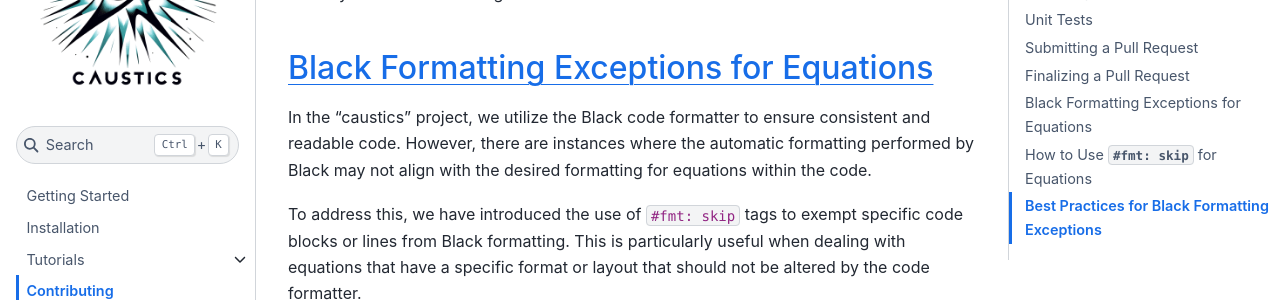
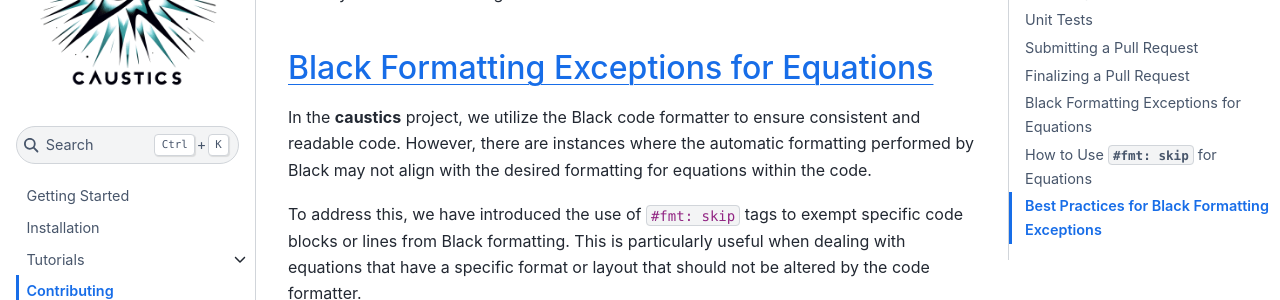
Before and after one commit to Ciela-Institute/caustics, a Jupyter Book: the page built from docs/source/contributing.rst, in a window 1280 px wide and 900 px high, scrolled down 2560 px. Shown: the part 153-453 px from the top of the window. Built offline with Jupyter Book 1.0.4 settings and Sphinx 7.4.7 and the Sphinx Book theme 1.1.4, drawn with Linux system fonts in a browser that asks for light colours; pages that are not in the unit, such as notebooks, are missing from menus.

Commit message:
fix: Update caustics formatting

```diff
--- a/docs/source/contributing.rst
+++ b/docs/source/contributing.rst
@@ -64,7 +64,7 @@ Once the PR is submitted, we will look through it and request any changes necess
 Black Formatting Exceptions for Equations
 -----------------------------------------
 
-In the "caustics" project, we utilize the Black code formatter to ensure consistent and readable code. However, there are instances where the automatic formatting performed by Black may not align with the desired formatting for equations within the code.
+In the **caustics** project, we utilize the Black code formatter to ensure consistent and readable code. However, there are instances where the automatic formatting performed by Black may not align with the desired formatting for equations within the code.
 
 To address this, we have introduced the use of ``#fmt: skip`` tags to exempt specific code blocks or lines from Black formatting. This is particularly useful when dealing with equations that have a specific format or layout that should not be altered by the code formatter.
 
```
